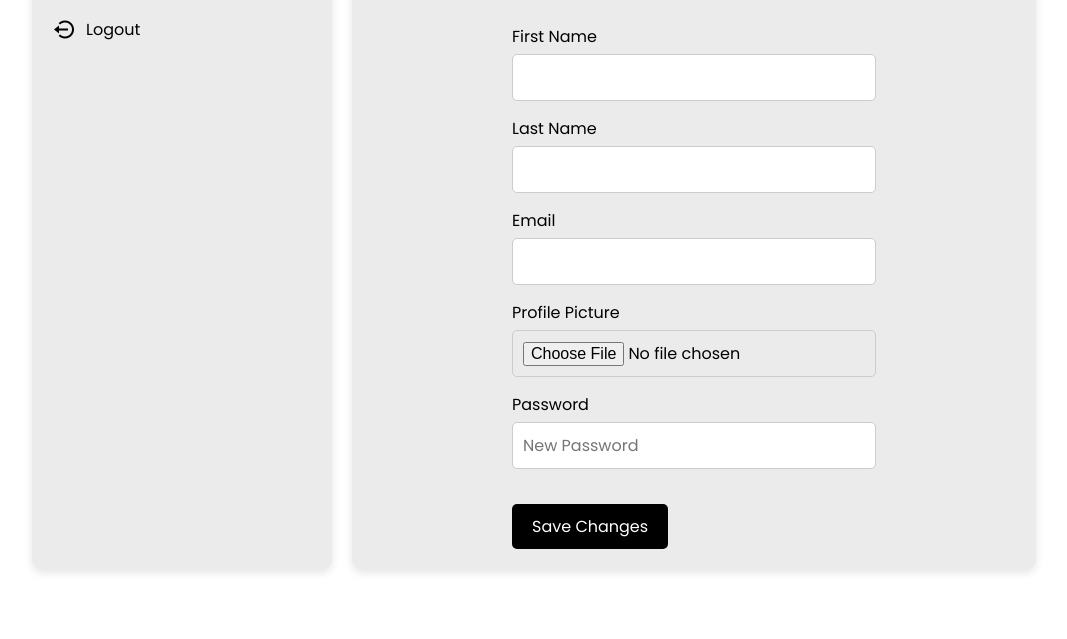
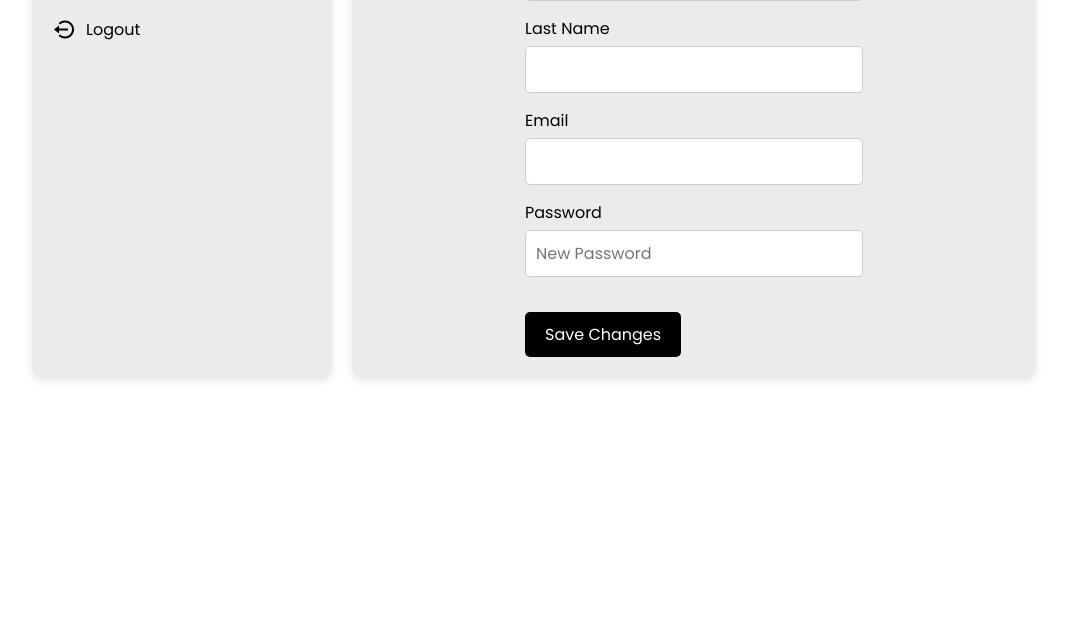
Before and after one commit to janneffer/BOOK-REVIEW-PROJECT, a PHP site: page /profil.php in a window 1280 px wide. Shown: the part 276-915 px from the top of the page, without its empty margins (106-1173 px from the left). After the commit the page ends 657 px from the top, so only its background shows below. Run offline with PHP 8.4, Linux system fonts and the light colour scheme; the visitor is signed in with stand-in values (Sample User, id 1); data that the repository does not hold is empty.

Commit message:
update header, profil, tambah gambar default_profile

```diff
--- a/header.php
+++ b/header.php
@@ -34,7 +34,7 @@
             <?php if (isset($_SESSION['user_id'])): ?>
                 <div class="navbar-profile">
                     <div class="nav-profile-link">
-                        <img src="asset/picture/Catching_fire.jpeg" alt="Profile Picture" class="nav-profile-pic" id="profile-pic">
+                        <img src="defaul_profile.png" alt="Profile Picture" class="nav-profile-pic" id="profile-pic">
                     </div>
                     <div class="nav-profile-dropdown" id="nav-profile-dropdown">
                         <a href="profil.php">Profile</a>
--- a/profil.php
+++ b/profil.php
@@ -8,11 +8,11 @@
 include 'db_connect.php';
 
 $user_id = $_SESSION['user_id'];
-$sql = "SELECT first_name, last_name, email, profile_picture FROM users WHERE user_id = ?";
+$sql = "SELECT first_name, last_name, email FROM users WHERE user_id = ?";
 $stmt = $conn->prepare($sql);
 $stmt->bind_param("i", $user_id);
 $stmt->execute();
-$stmt->bind_result($first_name, $last_name, $email, $profile_picture);
+$stmt->bind_result($first_name, $last_name, $email);
 $stmt->fetch();
 $stmt->close();
 $conn->close();
@@ -68,14 +68,13 @@
         </div>
 
         <div class="edit-box">
-            <img src="<?php echo htmlspecialchars($profile_picture); ?>" alt="photo-profile">
             <div class="profile-details">
                 <h2 class="user-name"><?php echo htmlspecialchars($first_name . ' ' . $last_name); ?></h2>
                 <p class="profil-email"><?php echo htmlspecialchars($email); ?></p>
             </div>
 
             <div class="edit-profile">
-                <form action="update_profile.php" method="POST" enctype="multipart/form-data">
+                <form action="update_profile.php" method="POST">
                     <div class="e-container">
                         <label>First Name</label>
                         <input type="text" name="first_name" value="<?php echo htmlspecialchars($first_name); ?>" required>
@@ -87,10 +86,6 @@
                     <div class="e-container">
                         <label>Email</label>
                         <input type="email" name="email" value="<?php echo htmlspecialchars($email); ?>" required>
-                    </div>
-                    <div class="e-container">
-                        <label>Profile Picture</label>
-                        <input type="file" name="profile_picture">
                     </div>
                     <div class="e-container">
                         <label>Password</label>
```
Also changed, not shown: defaul_profile.png (added).
